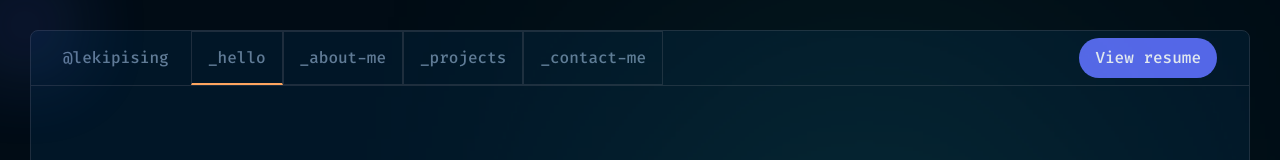
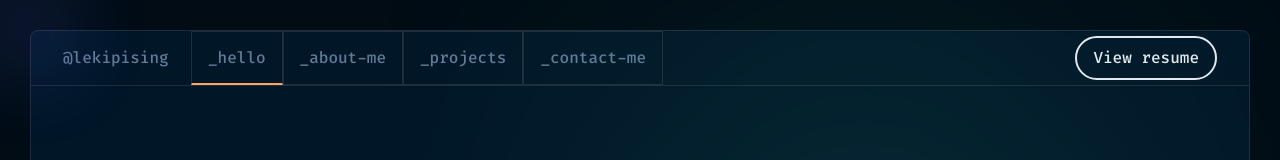
Before and after one commit to lekipising/portfolio-2.0, a Next.js app: page / in a window 1280 px wide. Shown: the top 160 px of the page. Built offline with nearby package versions, Linux system fonts and the light colour scheme.

Commit message:
chore: update cta download btn styles

```diff
--- a/components/common/navbar.tsx
+++ b/components/common/navbar.tsx
@@ -34,7 +34,7 @@ export default function NavBar({ activeLink }: { activeLink: string }) {
         href="/Lekipising_Resume_Oct.pdf"
         target="_blank"
         rel="noopener noreferrer"
-        className="absolute right-8 flex w-max items-center justify-center rounded-full bg-purple-heavy py-2 px-4 text-white"
+        className="absolute right-8 flex w-max items-center justify-center rounded-full border-[2px] border-white py-2 px-4 font-medium text-white transition-all duration-150 ease-in hover:border-yellow hover:text-yellow"
       >
         View resume
       </a>
```
